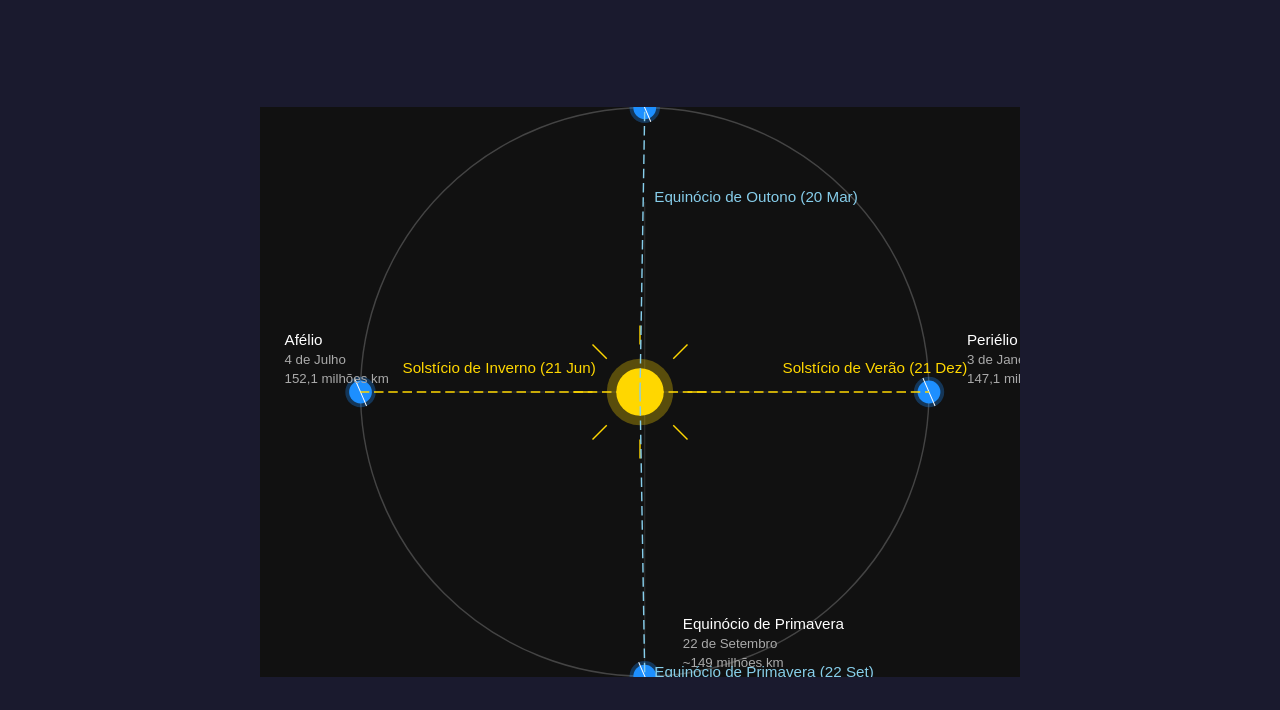
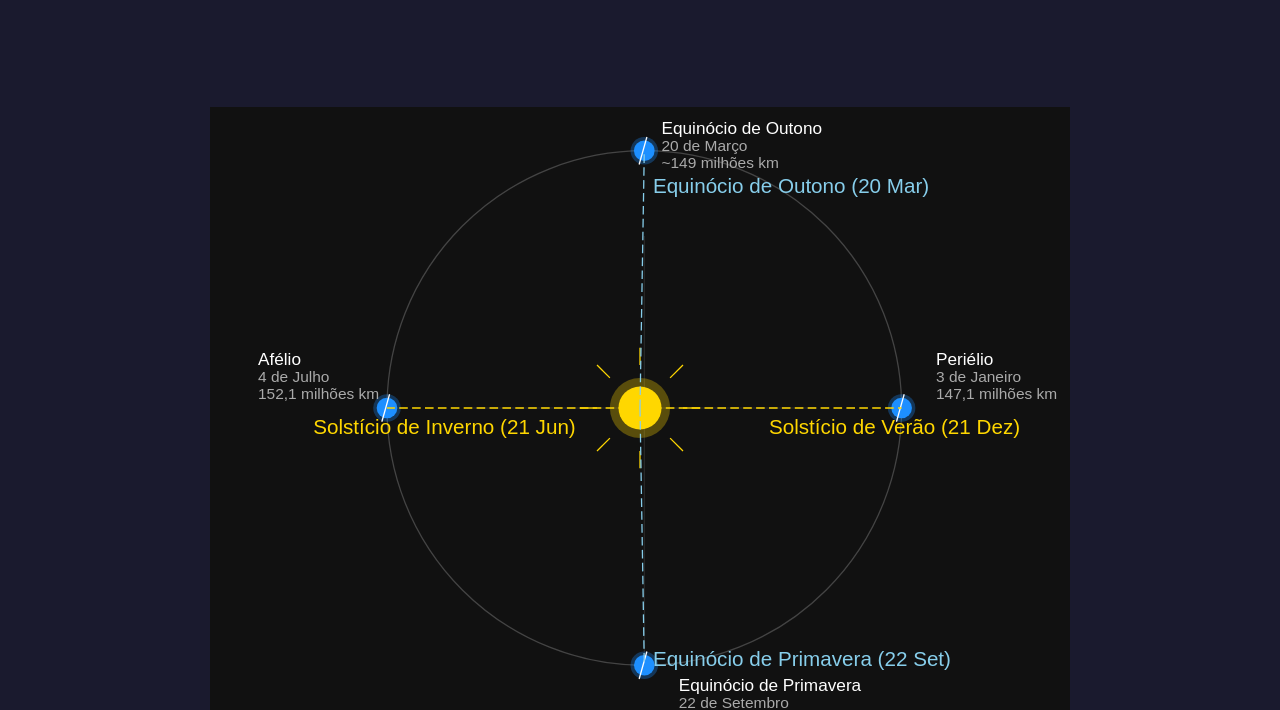
Before and after one commit to clfdev/astronomia-terra-lua, a plain HTML site: page visual-translacao-terra.html in a window 1280 px wide. Shown: the part 108-818 px from the top of the page. Drawn offline with Linux system fonts and the light colour scheme.

Commit message:
último ajuste

```diff
--- a/visual-translacao-terra.html
+++ b/visual-translacao-terra.html
@@ -46,14 +46,14 @@
         svg {
             width: 100%;
             height: auto;
-            max-width: 800px;
+            max-width: 900px;
             margin: 0 auto;
             display: block;
         }
 
         .info-section {
             width: 100%;
-            max-width: 800px;
+            max-width: 900px;
             padding: 20px;
             margin-top: 60px; /* Aumentada a margem superior */
             box-sizing: border-box;
@@ -97,12 +97,12 @@
     <h1>Visualização da Translação da Terra</h1>
 
     <div class="info-section">
-        <svg viewBox="0 0 800 600" xmlns="http://www.w3.org/2000/svg">
+        <svg viewBox="0 0 1000 750" xmlns="http://www.w3.org/2000/svg">
             <!-- Fundo -->
-            <rect width="800" height="600" fill="#111" />
+            <rect width="1000" height="750" fill="#111" />
 
             <!-- Área da visualização -->
-            <g transform="translate(0, 50)">
+            <g transform="translate(100, 100)">
               <!-- Linhas de referência -->
               <line x1="405" y1="50" x2="405" y2="550" stroke="#333" stroke-width="1" />
               <line x1="205" y1="250" x2="605" y2="250" stroke="#333" stroke-width="1" />
@@ -136,11 +136,11 @@
                   <title>Terra - Periélio (3 de janeiro)</title>
                 </circle>
                 <circle cx="0" cy="0" r="16" fill="rgba(30,144,255,0.3)" />
-                <!-- Linha de inclinação do eixo da Terra ~23.5° -->
-                <line x1="0" y1="-16" x2="0" y2="16" stroke="#FFF" stroke-width="1" transform="rotate(-23.5)" />
-                <text x="40" y="-50" fill="white" font-size="16">Periélio</text>
-                <text x="40" y="-30" fill="#AAA" font-size="14">3 de Janeiro</text>
-                <text x="40" y="-10" fill="#AAA" font-size="14">147,1 milhões km</text>
+                <!-- Linha de inclinação do eixo da Terra para a direita -->
+                <line x1="3" y1="-16" x2="-6" y2="16" stroke="#FFF" stroke-width="1.5" />
+                <text x="40" y="-50" fill="white" font-size="20">Periélio</text>
+                <text x="40" y="-30" fill="#AAA" font-size="18">3 de Janeiro</text>
+                <text x="40" y="-10" fill="#AAA" font-size="18">147,1 milhões km</text>
               </g>
 
               <!-- Posição 2: Equinócio de Outono (20 de março) -->
@@ -149,11 +149,11 @@
                   <title>Terra - Equinócio de Outono (20 de março)</title>
                 </circle>
                 <circle cx="0" cy="0" r="16" fill="rgba(30,144,255,0.3)" />
-                <!-- Linha de inclinação do eixo da Terra ~23.5° -->
-                <line x1="0" y1="-16" x2="0" y2="16" stroke="#FFF" stroke-width="1" transform="rotate(-23.5)" />
-                <text x="-100" y="-50" fill="white" font-size="16">Equinócio de Outono</text>
-                <text x="-100" y="-30" fill="#AAA" font-size="14">20 de Março</text>
-                <text x="-100" y="-10" fill="#AAA" font-size="14">~149 milhões km</text>
+                <!-- Linha de inclinação do eixo da Terra para a direita -->
+                <line x1="3" y1="-16" x2="-6" y2="16" stroke="#FFF" stroke-width="1.5" />
+                <text x="20" y="-20" fill="white" font-size="20">Equinócio de Outono</text>
+                <text x="20" y="0" fill="#AAA" font-size="18">20 de Março</text>
+                <text x="20" y="20" fill="#AAA" font-size="18">~149 milhões km</text>
               </g>
 
               <!-- Posição 3: Afélio (4 de julho) -->
@@ -162,11 +162,11 @@
                   <title>Terra - Afélio (4 de julho)</title>
                 </circle>
                 <circle cx="0" cy="0" r="16" fill="rgba(30,144,255,0.3)" />
-                <!-- Linha de inclinação do eixo da Terra ~23.5° -->
-                <line x1="0" y1="-16" x2="0" y2="16" stroke="#FFF" stroke-width="1" transform="rotate(-23.5)" />
-                <text x="-80" y="-50" fill="white" font-size="16">Afélio</text>
-                <text x="-80" y="-30" fill="#AAA" font-size="14">4 de Julho</text>
-                <text x="-80" y="-10" fill="#AAA" font-size="14">152,1 milhões km</text>
+                <!-- Linha de inclinação do eixo da Terra para a direita -->
+                <line x1="3" y1="-16" x2="-6" y2="16" stroke="#FFF" stroke-width="1.5" />
+                <text x="-150" y="-50" fill="white" font-size="20">Afélio</text>
+                <text x="-150" y="-30" fill="#AAA" font-size="18">4 de Julho</text>
+                <text x="-150" y="-10" fill="#AAA" font-size="18">152,1 milhões km</text>
               </g>
 
               <!-- Posição 4: Equinócio de Primavera (22 de setembro) -->
@@ -175,11 +175,11 @@
                   <title>Terra - Equinócio de Primavera (22 de setembro)</title>
                 </circle>
                 <circle cx="0" cy="0" r="16" fill="rgba(30,144,255,0.3)" />
-                <!-- Linha de inclinação do eixo da Terra ~23.5° -->
-                <line x1="0" y1="-16" x2="0" y2="16" stroke="#FFF" stroke-width="1" transform="rotate(-23.5)" />
-                <text x="40" y="-50" fill="white" font-size="16">Equinócio de Primavera</text>
-                <text x="40" y="-30" fill="#AAA" font-size="14">22 de Setembro</text>
-                <text x="40" y="-10" fill="#AAA" font-size="14">~149 milhões km</text>
+                <!-- Linha de inclinação do eixo da Terra para a direita -->
+                <line x1="3" y1="-16" x2="-6" y2="16" stroke="#FFF" stroke-width="1.5" />
+                <text x="40" y="30" fill="white" font-size="20">Equinócio de Primavera</text>
+                <text x="40" y="50" fill="#AAA" font-size="18">22 de Setembro</text>
+                <text x="40" y="70" fill="#AAA" font-size="18">~149 milhões km</text>
               </g>
 
               <!-- Linhas de solstícios e equinócios -->
@@ -189,10 +189,10 @@
               <line x1="400" y1="250" x2="405" y2="549.16" stroke="#87CEEB" stroke-width="1.5" stroke-dasharray="10,5" />
 
               <!-- Legendas -->
-              <text x="550" y="230" fill="#FFD700" font-size="16">Solstício de Verão (21 Dez)</text>
-              <text x="150" y="230" fill="#FFD700" font-size="16">Solstício de Inverno (21 Jun)</text>
-              <text x="415" y="50" fill="#87CEEB" font-size="16">Equinócio de Outono (20 Mar)</text>
-              <text x="415" y="550" fill="#87CEEB" font-size="16">Equinócio de Primavera (22 Set)</text>
+              <text x="550" y="280" fill="#FFD700" font-size="24">Solstício de Verão (21 Dez)</text>
+              <text x="20" y="280" fill="#FFD700" font-size="24">Solstício de Inverno (21 Jun)</text>
+              <text x="415" y="0" fill="#87CEEB" font-size="24">Equinócio de Outono (20 Mar)</text>
+              <text x="415" y="550" fill="#87CEEB" font-size="24">Equinócio de Primavera (22 Set)</text>
             </g>
           </svg>
     </div>
```
